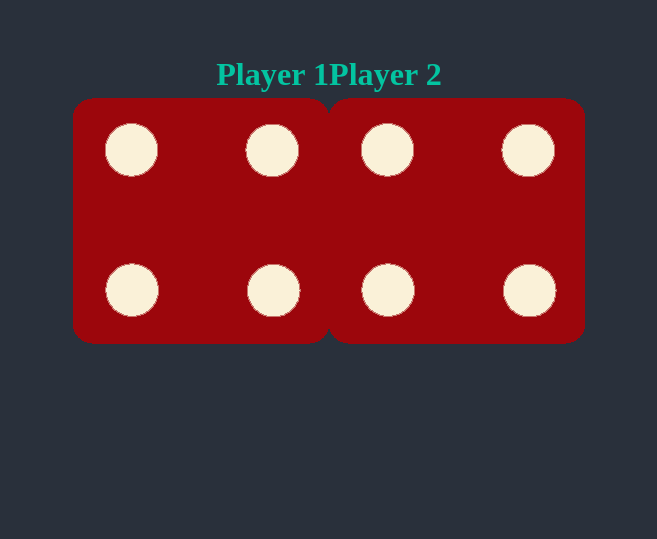
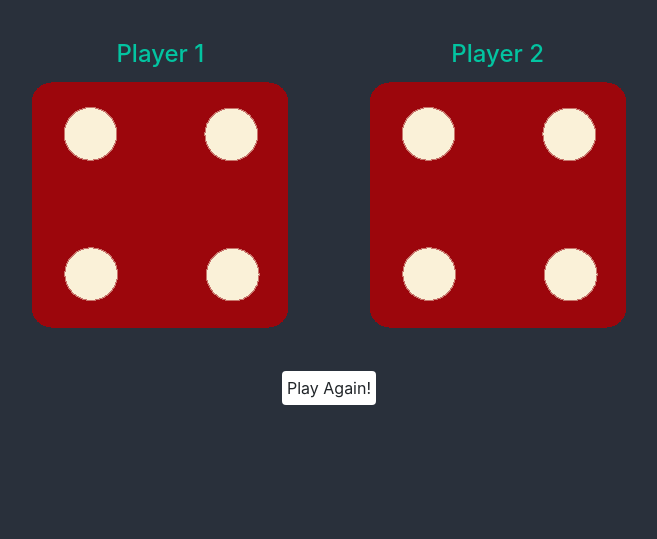
Before and after one commit to SunShineOneX/Dice-Game, a plain HTML site: page index.html in a window 1280 px wide. Shown: the part 261-800 px from the top of the page, without its empty margins (311-968 px from the left). Drawn offline with nearby package versions, Linux system fonts and the light colour scheme.

Commit message:
dice game finished

```diff
--- a/css/styles.css
+++ b/css/styles.css
@@ -10,29 +10,42 @@ body {
 .container {
     width: 70%;
     margin: auto;
+    text-align: center;
 }
 
-h1 {
+#winner {
     color: #03c4a1;
     font-size: 7rem;
     text-align: center;
     font-family: 'Pacifico', cursive;
+    padding-top: 10vh;
 }
 
 .player__titles {
     padding-top: 15vh;
+    padding: 3vw;
     font-size: 3rem;
     color: #03c4a1;
-    display: flex;
+    display: inline-block;
     justify-content: center;
     align-items: center;
 }
 
-.player__cards {
+.players__container {
+    padding-top: 5vh;
+}
+
+/* .player__cards {
     display: flex;
     justify-content: center;
-}
+} */
 
 h6 {
     text-align: center;
 }
+
+
+.btn {
+    padding: .3vw;
+    background-color: white;
+}
--- a/index.html
+++ b/index.html
@@ -1,25 +1,44 @@
 <!DOCTYPE html>
 <html lang="en">
+
 <head>
     <meta charset="UTF-8">
     <meta name="viewport" content="width=device-width, initial-scale=1.0">
+    <link rel="stylesheet" href="https://stackpath.bootstrapcdn.com/bootstrap/4.3.1/css/bootstrap.min.css"
+        integrity="sha384-ggOyR0iXCbMQv3Xipma34MD+dH/1fQ784/j6cY/iJTQUOhcWr7x9JvoRxT2MZw1T" crossorigin="anonymous">
+    <script src="https://code.jquery.com/jquery-3.3.1.slim.min.js"
+        integrity="sha384-q8i/X+965DzO0rT7abK41JStQIAqVgRVzpbzo5smXKp4YfRvH+8abtTE1Pi6jizo" crossorigin="anonymous">
+    </script>
+    <script src="https://cdnjs.cloudflare.com/ajax/libs/popper.js/1.14.7/umd/popper.min.js"
+        integrity="sha384-UO2eT0CpHqdSJQ6hJty5KVphtPhzWj9WO1clHTMGa3JDZwrnQq4sF86dIHNDz0W1" crossorigin="anonymous">
+    </script>
+    <script src="https://stackpath.bootstrapcdn.com/bootstrap/4.3.1/js/bootstrap.min.js"
+        integrity="sha384-JjSmVgyd0p3pXB1rRibZUAYoIIy6OrQ6VrjIEaFf/nJGzIxFDsf4x0xIM+B07jRM" crossorigin="anonymous">
+    </script>
     <link rel="stylesheet" href="./css/styles.css">
     <link href="https://fonts.googleapis.com/css2?family=Pacifico&display=swap" rel="stylesheet">
     <title>Dice Game</title>
 </head>
+
 <body>
     <div class="container">
         <h1 id="winner">Refresh me!</h1>
+        <div class="players__container">
             <div class="player__titles">
-        <h6>Player 1</h6>
-        <h6>Player 2</h6>
+                <h4>Player 1</h4>
+                <img id="player__1" src="" />
             </div>
-    <div class="player__cards">
-    <img id="player__1" src="" />
+            <div class="player__titles">
+                <h4>Player 2</h4>
                 <img id="player__2" src="" />
+            </div>
+        </div>
+            <div class="btn__container">
+                <button class="btn" onClick="window.location.reload();">Play Again!</button>
             </div>
         </div>
 
         <script src="./js/scripts.js"></script>
 </body>
+
 </html>
```
Lines whose indentation alone changed are shown as unchanged.
